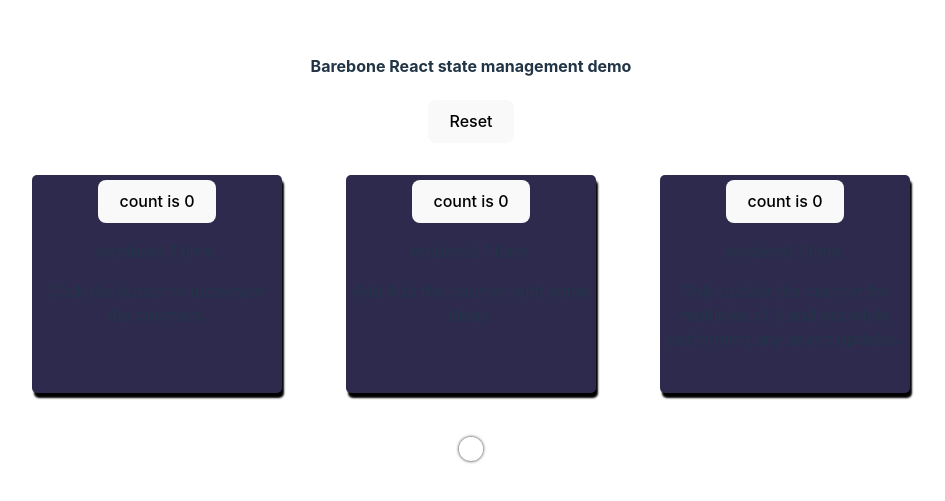
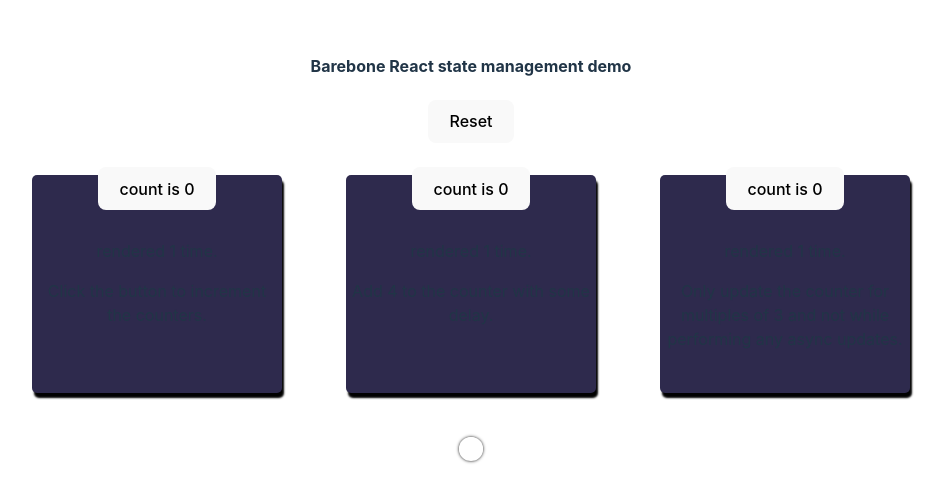
Before and after one commit to seegg/barebone-demo, a React (Vite) app: page / in a window 1280 px wide. Shown: the part 147-648 px from the top of the page, without its empty margins (169-1114 px from the left). Built offline with nearby package versions, Linux system fonts and the light colour scheme.

Commit message:
update demo

```diff
--- a/src/App.css
+++ b/src/App.css
@@ -105,6 +105,11 @@
   width: 1.5rem;
 }
 
+.card > button {
+  top: -0.8rem;
+  position: relative;
+}
+
 @keyframes zoom-in {
   from {
     scale: 1;
```
